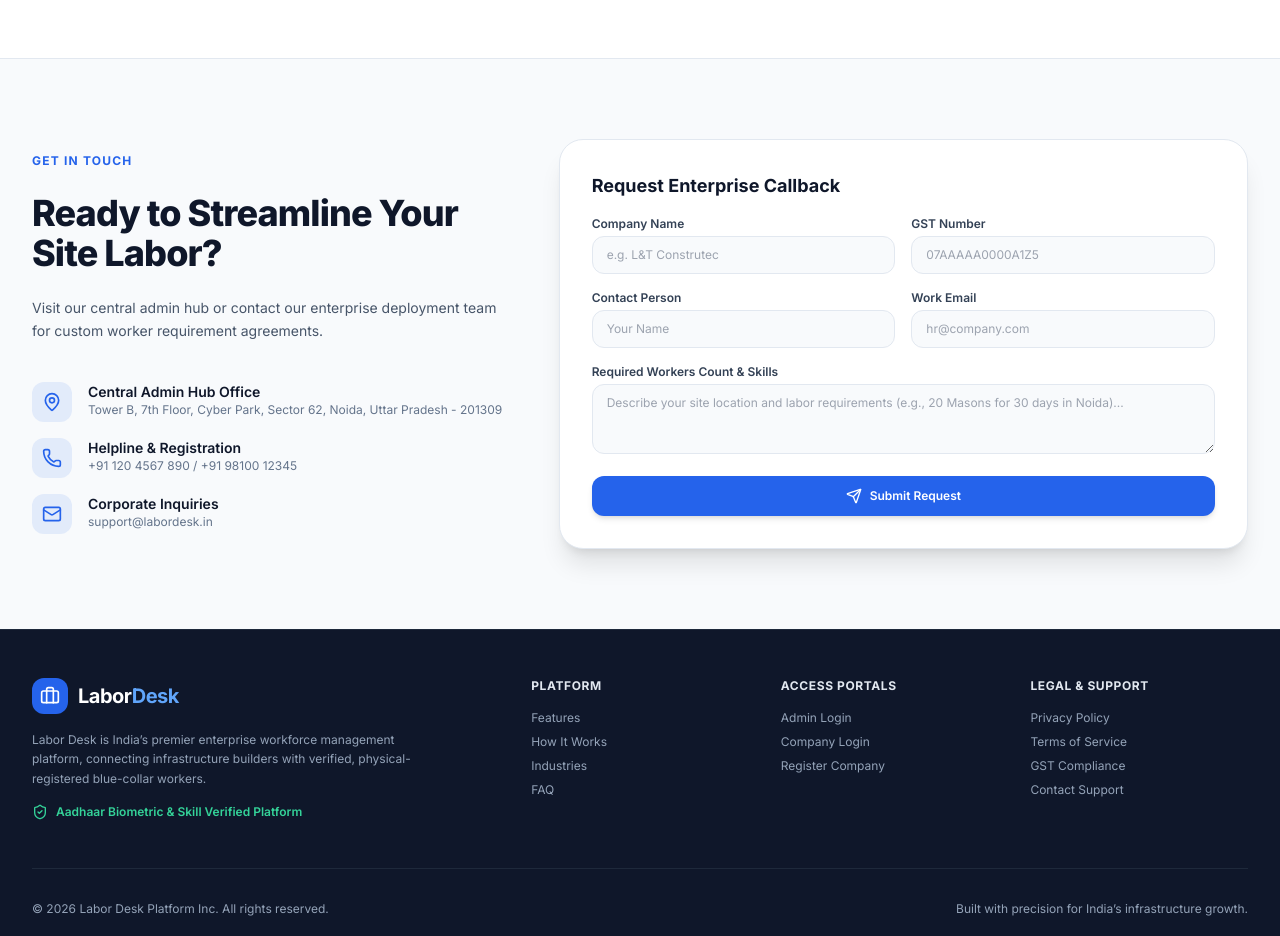
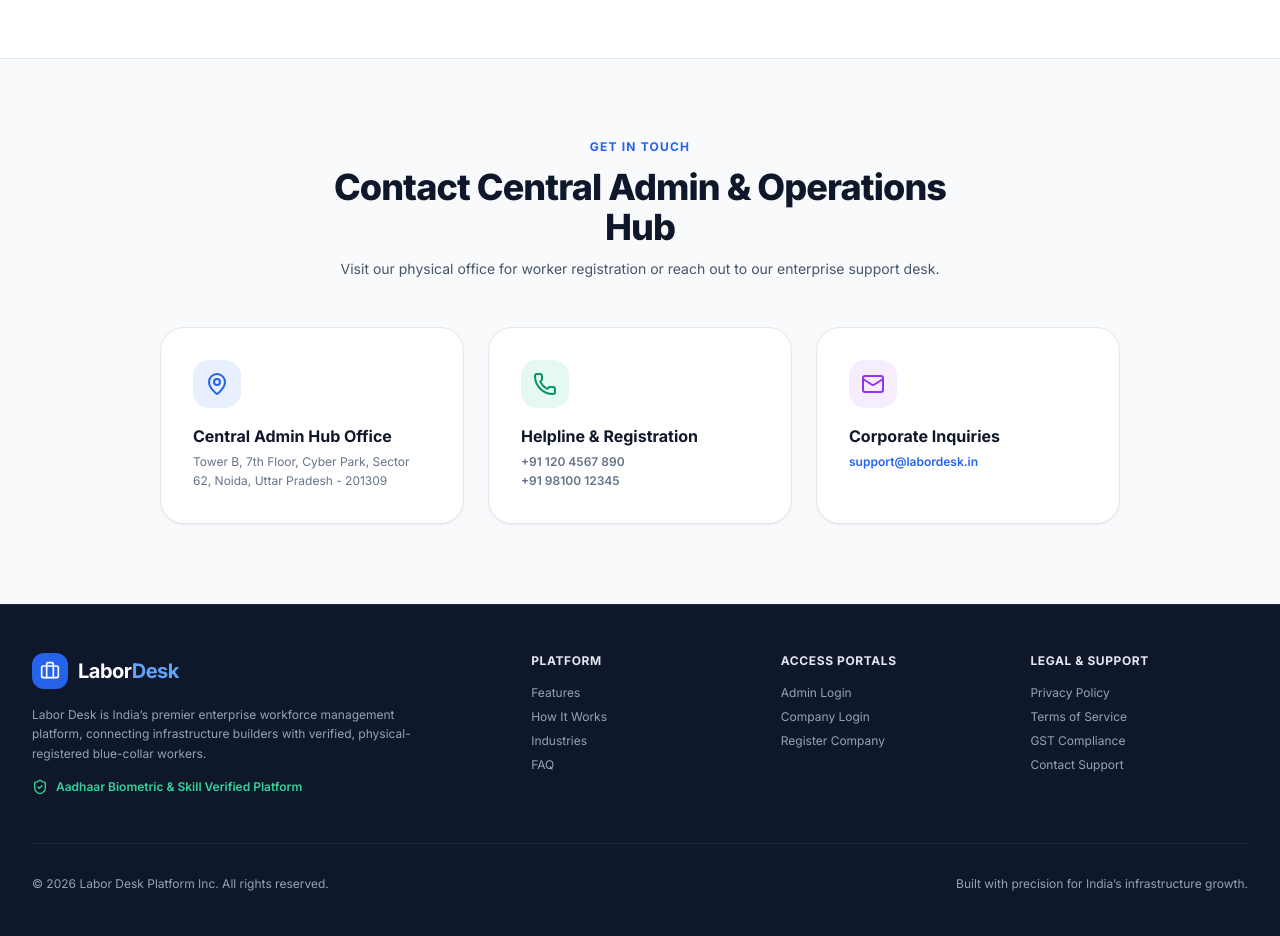
Before and after one commit to Karthik18999/LaborDesk, a Next.js app: page / in a window 1280 px wide. Shown: the part 3700-4636 px from the top of the page. Built offline with nearby package versions, Linux system fonts and the light colour scheme.

Commit message:
remove_contact_form_and_center_info_cards

```diff
--- a/src/components/landing/Contact.tsx
+++ b/src/components/landing/Contact.tsx
@@ -1,158 +1,65 @@
 'use client';
 
-import React, { useState } from 'react';
-import { Mail, Phone, MapPin, Send, CheckCircle2 } from 'lucide-react';
-import { useApp } from '@/lib/store';
+import React from 'react';
+import { Mail, Phone, MapPin, Building2, ShieldCheck } from 'lucide-react';
 
 export default function Contact() {
-  const { addToast } = useApp();
-  const [submitted, setSubmitted] = useState(false);
-
-  const handleSubmit = (e: React.FormEvent) => {
-    e.preventDefault();
-    setSubmitted(true);
-    addToast({
-      title: 'Inquiry Submitted',
-      description: 'Our enterprise workforce specialist will contact you within 2 business hours.',
-      variant: 'success',
-    });
-  };
-
   return (
     <section id="contact" className="py-20 bg-slate-50 dark:bg-slate-950 border-t border-slate-200 dark:border-slate-800">
-      <div className="max-w-7xl mx-auto px-4 sm:px-6 lg:px-8">
-        <div className="grid lg:grid-cols-12 gap-12 items-center">
-          {/* Left info */}
-          <div className="lg:col-span-5 space-y-6">
+      <div className="max-w-5xl mx-auto px-4 sm:px-6 lg:px-8">
+        <div className="text-center max-w-2xl mx-auto space-y-3 mb-12">
           <h2 className="text-xs uppercase font-bold tracking-widest text-brand-600 dark:text-brand-400">
             Get In Touch
           </h2>
           <p className="text-3xl sm:text-4xl font-extrabold text-slate-900 dark:text-white tracking-tight">
-              Ready to Streamline Your Site Labor?
+            Contact Central Admin & Operations Hub
           </p>
-            <p className="text-sm text-slate-600 dark:text-slate-400 leading-relaxed">
-              Visit our central admin hub or contact our enterprise deployment team for custom worker requirement agreements.
+          <p className="text-sm text-slate-600 dark:text-slate-400">
+            Visit our physical office for worker registration or reach out to our enterprise support desk.
           </p>
+        </div>
 
-            <div className="space-y-4 pt-4">
-              <div className="flex items-start gap-4">
-                <div className="w-10 h-10 rounded-xl bg-brand-600/10 text-brand-600 dark:text-brand-400 flex items-center justify-center shrink-0">
-                  <MapPin className="w-5 h-5" />
+        {/* Contact Info Grid */}
+        <div className="grid md:grid-cols-3 gap-6">
+          {/* Card 1: Office Address */}
+          <div className="p-8 rounded-3xl border border-slate-200 dark:border-slate-800 bg-white dark:bg-slate-900 shadow-sm hover:shadow-lg transition-all space-y-4 text-center sm:text-left">
+            <div className="w-12 h-12 rounded-2xl bg-brand-600/10 text-brand-600 dark:text-brand-400 flex items-center justify-center shrink-0 mx-auto sm:mx-0">
+              <MapPin className="w-6 h-6" />
             </div>
             <div>
-                  <h4 className="font-semibold text-sm text-slate-900 dark:text-white">Central Admin Hub Office</h4>
-                  <p className="text-xs text-slate-500 dark:text-slate-400">
+              <h3 className="font-bold text-base text-slate-900 dark:text-white mb-1">Central Admin Hub Office</h3>
+              <p className="text-xs text-slate-500 dark:text-slate-400 leading-relaxed">
                 Tower B, 7th Floor, Cyber Park, Sector 62, Noida, Uttar Pradesh - 201309
               </p>
             </div>
           </div>
 
-              <div className="flex items-start gap-4">
-                <div className="w-10 h-10 rounded-xl bg-brand-600/10 text-brand-600 dark:text-brand-400 flex items-center justify-center shrink-0">
-                  <Phone className="w-5 h-5" />
+          {/* Card 2: Helpline */}
+          <div className="p-8 rounded-3xl border border-slate-200 dark:border-slate-800 bg-white dark:bg-slate-900 shadow-sm hover:shadow-lg transition-all space-y-4 text-center sm:text-left">
+            <div className="w-12 h-12 rounded-2xl bg-emerald-500/10 text-emerald-600 dark:text-emerald-400 flex items-center justify-center shrink-0 mx-auto sm:mx-0">
+              <Phone className="w-6 h-6" />
             </div>
             <div>
-                  <h4 className="font-semibold text-sm text-slate-900 dark:text-white">Helpline & Registration</h4>
-                  <p className="text-xs text-slate-500 dark:text-slate-400">+91 120 4567 890 / +91 98100 12345</p>
+              <h3 className="font-bold text-base text-slate-900 dark:text-white mb-1">Helpline & Registration</h3>
+              <p className="text-xs text-slate-500 dark:text-slate-400 leading-relaxed font-semibold">
+                +91 120 4567 890
+              </p>
+              <p className="text-xs text-slate-500 dark:text-slate-400 leading-relaxed font-semibold">
+                +91 98100 12345
+              </p>
             </div>
           </div>
 
-              <div className="flex items-start gap-4">
-                <div className="w-10 h-10 rounded-xl bg-brand-600/10 text-brand-600 dark:text-brand-400 flex items-center justify-center shrink-0">
-                  <Mail className="w-5 h-5" />
+          {/* Card 3: Email */}
+          <div className="p-8 rounded-3xl border border-slate-200 dark:border-slate-800 bg-white dark:bg-slate-900 shadow-sm hover:shadow-lg transition-all space-y-4 text-center sm:text-left">
+            <div className="w-12 h-12 rounded-2xl bg-purple-500/10 text-purple-600 dark:text-purple-400 flex items-center justify-center shrink-0 mx-auto sm:mx-0">
+              <Mail className="w-6 h-6" />
             </div>
             <div>
-                  <h4 className="font-semibold text-sm text-slate-900 dark:text-white">Corporate Inquiries</h4>
-                  <p className="text-xs text-slate-500 dark:text-slate-400">support@labordesk.in</p>
-                </div>
-              </div>
-            </div>
-          </div>
-
-          {/* Right Form */}
-          <div className="lg:col-span-7">
-            <div className="rounded-3xl border border-slate-200 dark:border-slate-800 bg-white dark:bg-slate-900 p-8 shadow-xl">
-              {submitted ? (
-                <div className="text-center py-12 space-y-4">
-                  <div className="w-16 h-16 rounded-full bg-emerald-500/10 text-emerald-500 mx-auto flex items-center justify-center">
-                    <CheckCircle2 className="w-8 h-8" />
-                  </div>
-                  <h3 className="text-xl font-bold text-slate-900 dark:text-white">Thank You!</h3>
-                  <p className="text-xs text-slate-500 dark:text-slate-400 max-w-md mx-auto">
-                    We received your message. Our representative will contact your HR department shortly.
+              <h3 className="font-bold text-base text-slate-900 dark:text-white mb-1">Corporate Inquiries</h3>
+              <p className="text-xs text-brand-600 dark:text-brand-400 font-semibold leading-relaxed">
+                support@labordesk.in
               </p>
-                  <button
-                    onClick={() => setSubmitted(false)}
-                    className="px-4 py-2 text-xs font-semibold bg-slate-100 dark:bg-slate-800 rounded-xl text-slate-700 dark:text-slate-200"
-                  >
-                    Send Another Message
-                  </button>
-                </div>
-              ) : (
-                <form onSubmit={handleSubmit} className="space-y-4">
-                  <h3 className="font-bold text-lg text-slate-900 dark:text-white">Request Enterprise Callback</h3>
-                  <div className="grid sm:grid-cols-2 gap-4">
-                    <div>
-                      <label className="block text-xs font-semibold text-slate-700 dark:text-slate-300 mb-1">Company Name</label>
-                      <input
-                        required
-                        type="text"
-                        placeholder="e.g. L&T Construtec"
-                        className="w-full px-3.5 py-2.5 text-xs rounded-xl border border-slate-200 dark:border-slate-800 bg-slate-50 dark:bg-slate-800 text-slate-900 dark:text-white focus:outline-none focus:ring-2 focus:ring-brand-500/40"
-                      />
-                    </div>
-
-                    <div>
-                      <label className="block text-xs font-semibold text-slate-700 dark:text-slate-300 mb-1">GST Number</label>
-                      <input
-                        required
-                        type="text"
-                        placeholder="07AAAAA0000A1Z5"
-                        className="w-full px-3.5 py-2.5 text-xs rounded-xl border border-slate-200 dark:border-slate-800 bg-slate-50 dark:bg-slate-800 text-slate-900 dark:text-white focus:outline-none focus:ring-2 focus:ring-brand-500/40"
-                      />
-                    </div>
-                  </div>
-
-                  <div className="grid sm:grid-cols-2 gap-4">
-                    <div>
-                      <label className="block text-xs font-semibold text-slate-700 dark:text-slate-300 mb-1">Contact Person</label>
-                      <input
-                        required
-                        type="text"
-                        placeholder="Your Name"
-                        className="w-full px-3.5 py-2.5 text-xs rounded-xl border border-slate-200 dark:border-slate-800 bg-slate-50 dark:bg-slate-800 text-slate-900 dark:text-white focus:outline-none focus:ring-2 focus:ring-brand-500/40"
-                      />
-                    </div>
-
-                    <div>
-                      <label className="block text-xs font-semibold text-slate-700 dark:text-slate-300 mb-1">Work Email</label>
-                      <input
-                        required
-                        type="email"
-                        placeholder="hr@company.com"
-                        className="w-full px-3.5 py-2.5 text-xs rounded-xl border border-slate-200 dark:border-slate-800 bg-slate-50 dark:bg-slate-800 text-slate-900 dark:text-white focus:outline-none focus:ring-2 focus:ring-brand-500/40"
-                      />
-                    </div>
-                  </div>
-
-                  <div>
-                    <label className="block text-xs font-semibold text-slate-700 dark:text-slate-300 mb-1">Required Workers Count & Skills</label>
-                    <textarea
-                      rows={3}
-                      placeholder="Describe your site location and labor requirements (e.g., 20 Masons for 30 days in Noida)..."
-                      className="w-full px-3.5 py-2.5 text-xs rounded-xl border border-slate-200 dark:border-slate-800 bg-slate-50 dark:bg-slate-800 text-slate-900 dark:text-white focus:outline-none focus:ring-2 focus:ring-brand-500/40"
-                    />
-                  </div>
-
-                  <button
-                    type="submit"
-                    className="w-full py-3 bg-brand-600 hover:bg-brand-700 text-white font-semibold text-xs rounded-xl shadow-md transition-all flex items-center justify-center gap-2"
-                  >
-                    <Send className="w-4 h-4" />
-                    Submit Request
-                  </button>
-                </form>
-              )}
             </div>
           </div>
         </div>
```
Lines whose indentation alone changed are shown as unchanged.
